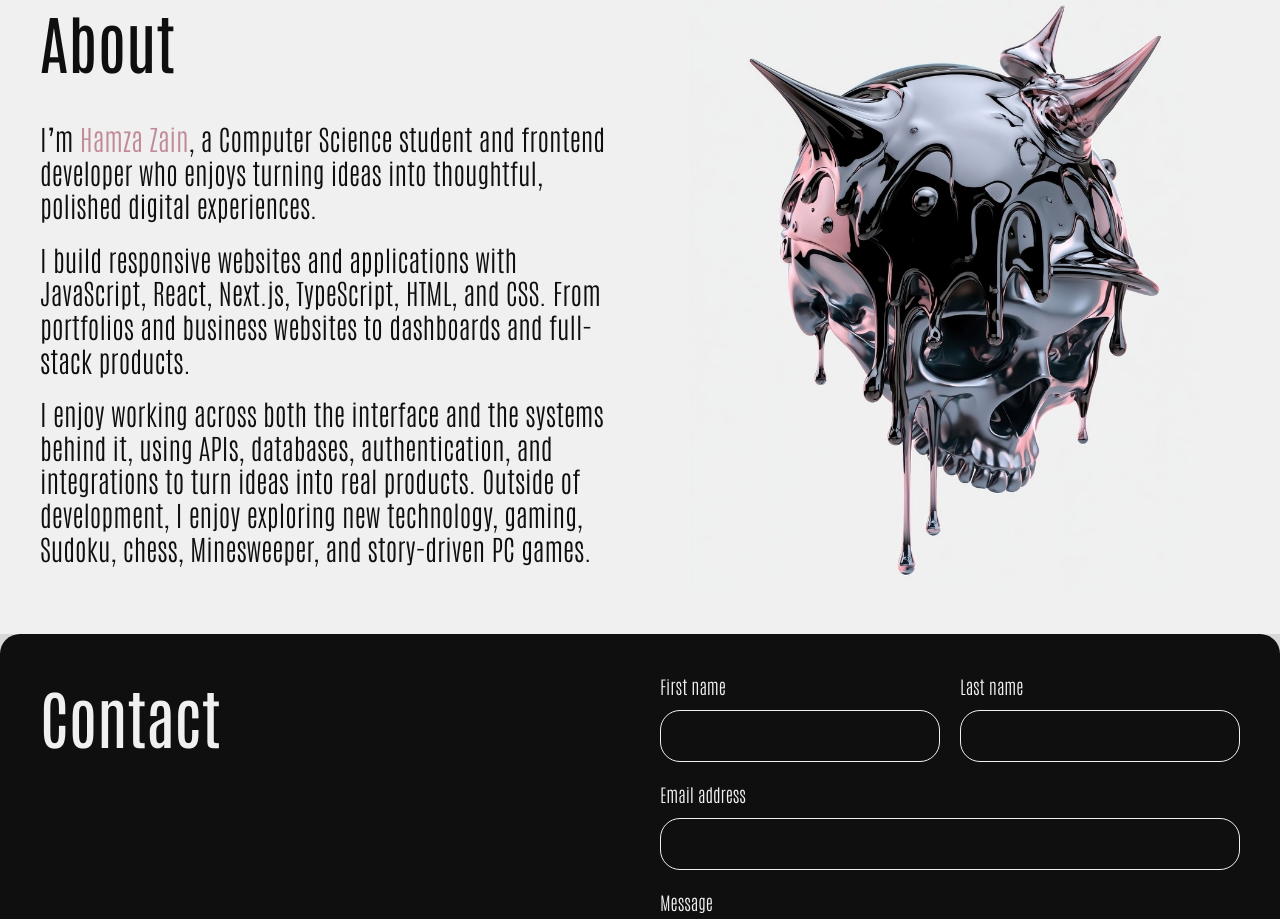
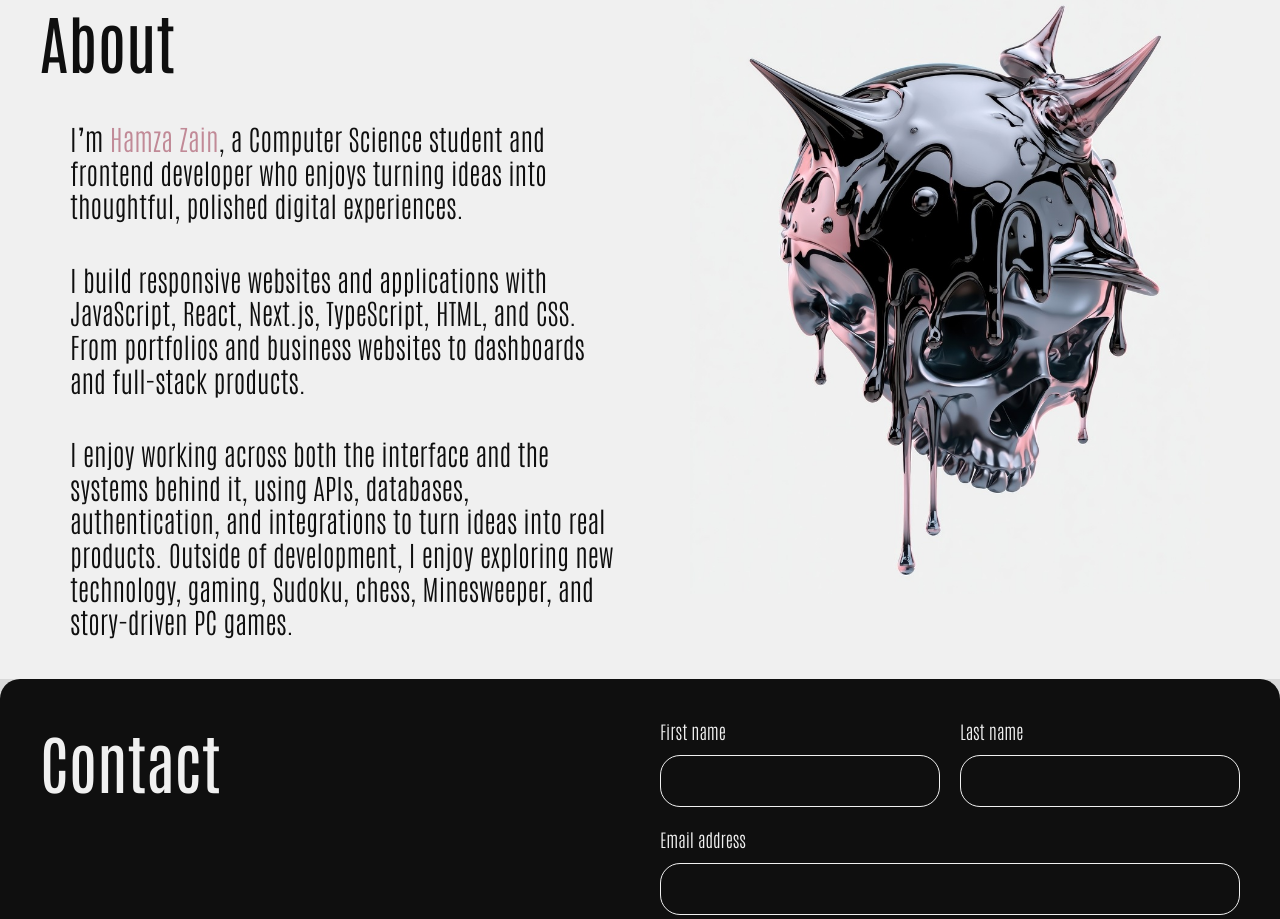
Before and after one commit to cherrycreamsoda/portfolio-cherrycreamsoda, a React (Vite) app: page / in a window 1280 px wide. Shown: the part 1600-2519 px from the top of the page. Built offline with nearby package versions, Linux system fonts and the light colour scheme; a web font is replaced by a local one.

Commit message:
style: increase gap in about description for improved spacing

```diff
--- a/src/sections/About.css
+++ b/src/sections/About.css
@@ -46,9 +46,10 @@
   display: flex;
   flex-direction: column;
   align-items: flex-start;
-  gap: 20px;
+  gap: 40px;
   width: 100%;
   box-sizing: border-box;
+  padding-left: 30px;
 }
 
 .aboutDescription p {
```
